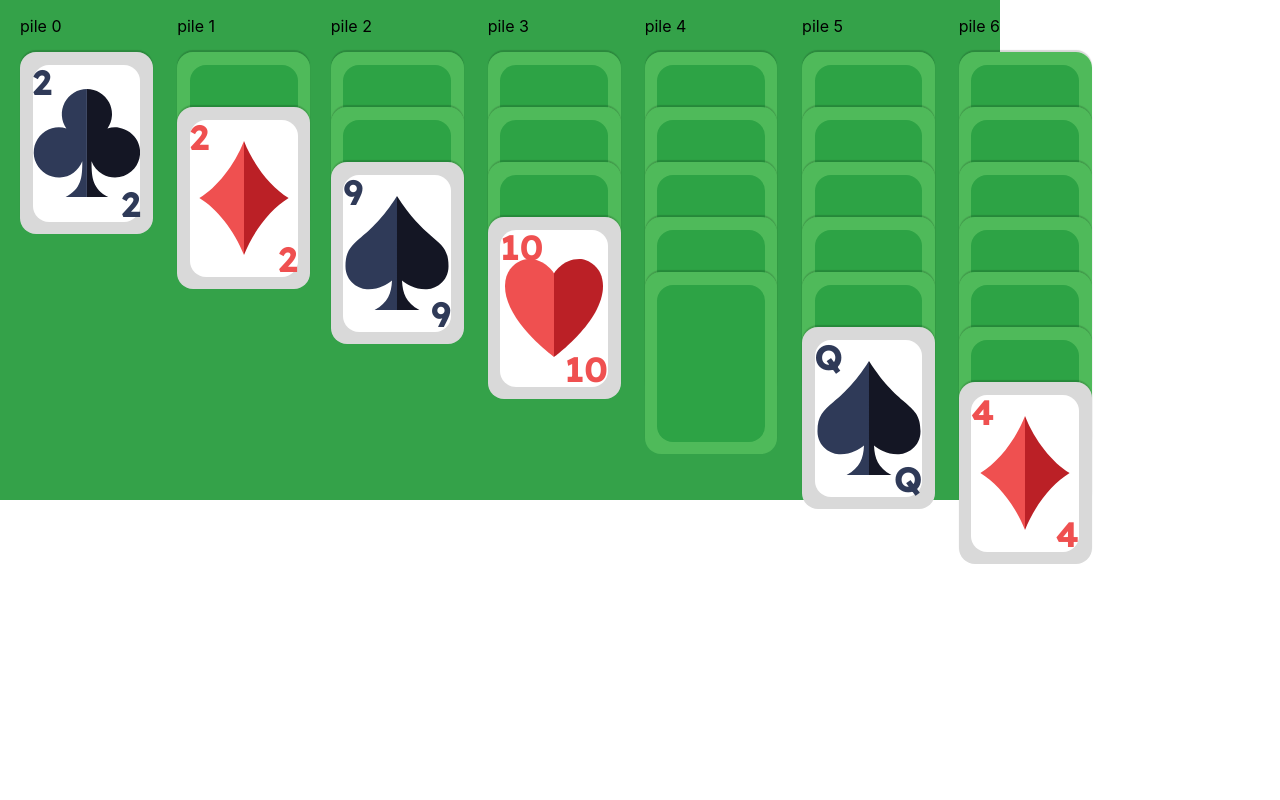
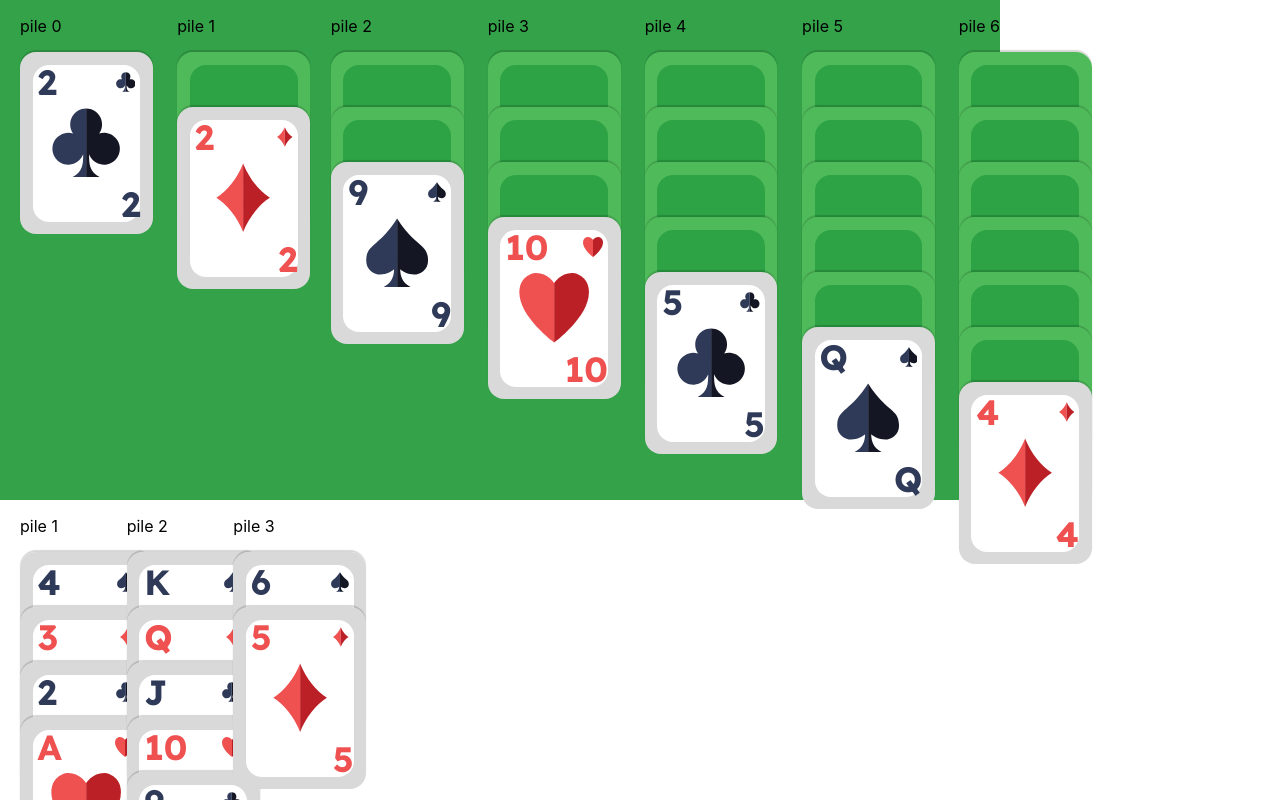
Before and after one commit to Nekeroo/Solitaire, a Next.js app: page / in a window 1280 px wide. Shown: the top 800 px of the page. Built offline with nearby package versions, Linux system fonts and the light colour scheme.

Commit message:
feat: placeCard, removeCard, canPlaceCard

```diff
--- a/assets/css/Card.module.css
+++ b/assets/css/Card.module.css
@@ -96,8 +96,20 @@
     align-items: center;
 }
 
-.CardSymbol svg {
-    --svgSize: 70%
-    height: var(var(--svgSize));
+.CardSymbol svg,
+.top svg {
+    --svgSize: 80%;
+    height: var(--svgSize);
     width: var(--svgSize);
 }
+
+.top svg {
+    width: fit-content;
+}
+
+.top {
+    display: flex;
+    justify-content: space-between;
+    align-items: center;
+    padding: 5px;
+}
--- a/components/board/board.tsx
+++ b/components/board/board.tsx
@@ -1,4 +1,4 @@
-import { useEffect, useState } from 'react';
+import { createRef, useEffect, useState } from 'react';
 import { StackProps } from '../../types/Stack.interface';
 import { CardProps } from '../../types/Card.interface';
 import Stack from '../stack/Stack';
@@ -6,10 +6,12 @@ import Stack from '../stack/Stack';
 const Board = () => {
     const [initOK, setInitOK] = useState<boolean>(false);
     const [stacks, setStacks] = useState<StackProps[]>([]);
+    const [stacksRefs, setStacksRefs] = useState<React.RefObject<HTMLDivElement>[]>([]);
+    const [dropSourceInfo, setDropSourceInfo] = useState<{stackIndex: number, card: CardProps} | null>(null);
+    const [dropTargetInfo, setDropTargetInfo] = useState<{stackIndex: number, card: CardProps} | null>(null);
 
     /* Init */
     useEffect(() => {
-        console.log(initOK);
         if (initOK) return;
 
         let numCardList = Array.from({length: 13}, (_, i) => i + 1);
@@ -23,7 +25,7 @@ const Board = () => {
                 number: number,
                 symbol: symbol,
                 color: color,
-                isVisible: Math.random() > 0.9 ? false : true
+                isVisible: true
             });
             })
         });
@@ -32,7 +34,6 @@ const Board = () => {
 
         for (let i = 0; i < 7; i++) {
             let stackCardList : CardProps[] = [];
-            console.log('creation du stack ' + i);
 
             for (let j = 0; j < i + 1; j++) {
                 let randomCardIndex = Math.round(Math.random() * (cardsList.length - 1));
@@ -52,17 +53,67 @@ const Board = () => {
                 index: i,
                 cardsList: stackCardList
             });
+
+            let temp = stacksRefs;
+
+            temp.splice(1, 0, createRef());
+
+            setStacksRefs(temp);
         }
+
+        document.addEventListener('onDragSource', (event : any) => {onDragHandler(event)});
+        document.addEventListener('onDropTarget', (event : any) => {onDropHandler(event)});
+        document.addEventListener('onClickCard', (event: any) => {onClickCardHandler(event)});
 
         setStacks(stacksList);
         setInitOK(true);
     });
 
+    const onDragHandler = (event : any) => {
+        // console.log('onDragHandler');
+        // console.log(event.detail);
+        setDropSourceInfo(event.detail);
+    }
+
+    const onDropHandler = (event : any) => {
+        // console.log('onDropHandler');
+        // console.log(event.detail);
+        setDropTargetInfo(event.detail);
+    }
+
+    const onClickCardHandler = (event: any) => {
+        let possibleStacksIndex = [];
+
+        possibleStacksIndex = stacksRefs.filter((stackRef) => (stackRef.current as any).canPlaceCard(event.detail.card));
+
+        if (possibleStacksIndex.length > 0) {
+            (stacksRefs[(possibleStacksIndex[0].current as any).getIndex()].current as any).placeCard(event.detail.card);
+            (stacksRefs[event.detail.stackIndex].current as any).removeCard(event.detail.card);
+        }
+    }
+
+    useEffect(() => {
+        if (!dropSourceInfo || !dropTargetInfo) return;
+
+        let stackSource = stacksRefs[dropSourceInfo.stackIndex].current as any;
+        let stackTarget = stacksRefs[dropTargetInfo.stackIndex].current as any;
+
+        if (!stackSource || !stackTarget) return;
+
+        if (stackTarget.canPlaceCard(dropSourceInfo.card)) {
+            stackTarget.placeCard(dropSourceInfo.card);
+            stackSource.removeCard(dropSourceInfo.card);
+        }
+
+        setDropSourceInfo(null);
+        setDropTargetInfo(null);
+    }, [dropSourceInfo, dropTargetInfo]);
+
     return (
         <div className='board'>{
-            stacks.map((stack) => {
+            stacks.map((stack, index) => {
                 return (
-                    <Stack {...stack}></Stack>
+                    <Stack {...stack} ref={stacksRefs[index]}></Stack>
                 );
             })
         }</div>
--- a/components/card/Card.tsx
+++ b/components/card/Card.tsx
@@ -35,6 +35,21 @@ const Card = (CardProps : CardProps) => {
         console.log(CardProps);
     }
 
+    const getSymbolSVG = () : JSX.Element => {
+        switch (CardProps.symbol) {
+            case 'pike':
+                return <Pike/>;
+            case 'tile':
+                return <Tile/>;
+            case 'clover':
+                return <Clover/>;
+            case 'heart':
+                return <Heart/>
+            default:
+                return <div/>
+        }
+    }
+
     return (
         <div
             style={CardProps.style}
@@ -50,13 +65,11 @@ const Card = (CardProps : CardProps) => {
                 :
                     (
                         <div className={styles.CardFrontFace}>
-                            <div className={`${styles.CardNumber} top`} style={{color: CardProps.color === 'red' ? '#EF5050' : '#2F3A58'}}>{getDisplayNumber()}</div>
-                            <div className={styles.CardSymbol}>{
-                                CardProps.symbol === 'pike' ? <Pike /> :
-                                    CardProps.symbol === 'tile' ? <Tile /> :
-                                        CardProps.symbol === 'clover' ? <Clover /> :
-                                            CardProps.symbol === 'heart' ? <Heart /> : null
-                            }</div>
+                            <div className={`${styles.CardNumber} ${styles.top}`} style={{color: CardProps.color === 'red' ? '#EF5050' : '#2F3A58'}}>
+                                {getDisplayNumber()}
+                                {getSymbolSVG()}
+                            </div>
+                            <div className={styles.CardSymbol}>{getSymbolSVG()}</div>
                             <div className={`${styles.CardNumber} ${styles.bottom}`} style={{color: CardProps.color === 'red' ? '#EF5050' : '#2F3A58'}}>{getDisplayNumber()}</div>
                         </div>
                     )
--- a/pages/index.tsx
+++ b/pages/index.tsx
@@ -81,100 +81,99 @@ export default function Home() {
     setCards(res);
   });
 
-  // return (
-  //   <div style={{
-  //     width: '100%',
-  //     height: '100%',
-  //     display: 'flex'
-  //   }}>
-  //     <div style={{
-  //       width: '25%',
-  //       display: 'grid',
-  //       gridTemplateColumns: 'repeat(3, 1fr)'
-  //     }}>
-  //       <Stack
-  //         style={{
-  //           display: 'flex',
-  //           flexDirection: 'column',
-  //         }}
+  return (
+    <div style={{
+      width: '100%',
+      height: '100%',
+      display: 'flex',
+      flexDirection: 'column'
+    }}>
+      <Board/>
+      <div style={{
+        width: '25%',
+        height: '700px',
+        display: 'grid',
+        gridTemplateColumns: 'repeat(3, 1fr)'
+      }}>
+        <Stack
+          style={{
+            display: 'flex',
+            flexDirection: 'column',
+          }}
 
-  //         stackType='pile'
+          stackType='pile'
 
-  //         index='1'
+          index='1'
 
-  //         cardsList={[
-  //           {number: 4, color: 'black', symbol: 'pike', isVisible: true},
-  //           {number: 3, color: 'red', symbol: 'tile', isVisible: true},
-  //           {number: 2, color: 'black', symbol: 'clover', isVisible: true},
-  //           {number: 1, color: 'red', symbol: 'heart', isVisible: true}
-  //         ]}>
-  //       </Stack>
+          cardsList={[
+            {number: 4, color: 'black', symbol: 'pike', isVisible: true},
+            {number: 3, color: 'red', symbol: 'tile', isVisible: true},
+            {number: 2, color: 'black', symbol: 'clover', isVisible: true},
+            {number: 1, color: 'red', symbol: 'heart', isVisible: true}
+          ]}>
+        </Stack>
 
-  //       <Stack
-  //         style={{
-  //           display: 'flex',
-  //           flexDirection: 'column',
-  //         }}
+        <Stack
+          style={{
+            display: 'flex',
+            flexDirection: 'column',
+          }}
 
-  //         stackType='pile'
+          stackType='pile'
 
-  //         index='2'
+          index='2'
 
-  //         cardsList={[
-  //           {number: 13, color: 'black', symbol: 'pike', isVisible: true},
-  //           {number: 12, color: 'red', symbol: 'tile', isVisible: true},
-  //           {number: 11, color: 'black', symbol: 'clover', isVisible: true},
-  //           {number: 10, color: 'red', symbol: 'heart', isVisible: true},
-  //           {number: 9, color: 'black', symbol: 'clover', isVisible: true},
-  //           {number: 8, color: 'red', symbol: 'heart', isVisible: true},
-  //           {number: 7, color: 'black', symbol: 'pike', isVisible: true}
-  //         ]}>
-  //       </Stack>
+          cardsList={[
+            {number: 13, color: 'black', symbol: 'pike', isVisible: true},
+            {number: 12, color: 'red', symbol: 'tile', isVisible: true},
+            {number: 11, color: 'black', symbol: 'clover', isVisible: true},
+            {number: 10, color: 'red', symbol: 'heart', isVisible: true},
+            {number: 9, color: 'black', symbol: 'clover', isVisible: true},
+            {number: 8, color: 'red', symbol: 'heart', isVisible: true},
+            {number: 7, color: 'black', symbol: 'pike', isVisible: true}
+          ]}>
+        </Stack>
 
-  //       <Stack
-  //         style={{
-  //           display: 'flex',
-  //           flexDirection: 'column',
-  //         }}
+        <Stack
+          style={{
+            display: 'flex',
+            flexDirection: 'column',
+          }}
 
-  //         stackType='pile'
+          stackType='pile'
 
-  //         index='3'
+          index='3'
 
-  //         cardsList={[
-  //           {number: 6, color: 'black', symbol: 'pike', isVisible: true},
-  //           {number: 5, color: 'red', symbol: 'tile', isVisible: true}
-  //         ]}>
-  //       </Stack>
-  //     </div>
-  //     <div style={{
-  //       width: '75%',
-  //       height: '100%',
-  //       display: 'grid',
-  //       gridTemplateColumns: 'repeat(13, 1fr)',
-  //       gridTemplateRows: 'repeat(4, 1fr)',
-  //       gridGap: '1rem',
-  //       backgroundColor: '#2b2b3c'
-  //     }}>{
-  //       cards.map((card, index) => {
-  //         return (
-  //           <div
-  //             onDragEnd={(e: object) => dragEnd(e, card)}
-  //             onDrop={(e: any) => onDrop(e, card)}
-  //           >
-  //             <Card key={index} {...card} />
-  //           </div>
-  //         )
-  //       })
+          cardsList={[
+            {number: 6, color: 'black', symbol: 'pike', isVisible: true},
+            {number: 5, color: 'red', symbol: 'tile', isVisible: true}
+          ]}>
+        </Stack>
+      </div>
+      <div style={{
+        width: '75%',
+        height: '100%',
+        display: 'grid',
+        gridTemplateColumns: 'repeat(13, 1fr)',
+        gridTemplateRows: 'repeat(4, 1fr)',
+        gridGap: '1rem',
+        backgroundColor: '#2b2b3c'
+      }}>{
+        cards.map((card, index) => {
+          return (
+            <div
+              onDragEnd={(e: object) => dragEnd(e, card)}
+              onDrop={(e: any) => onDrop(e, card)}
+            >
+              <Card key={index} {...card} />
+            </div>
+          )
+        })
 
-  //       // [...Array(52)].map((_, index) => {
-  //       //   return (<Card key={index} number={index} symbol={'heart'} color={'red'} />)
-  //       // })
-  //     }</div>
-  //   </div>
-  // );
-
-  return (
-    <Board/>
+        // [...Array(52)].map((_, index) => {
+        //   return (<Card key={index} number={index} symbol={'heart'} color={'red'} />)
+        // })
+      }</div>
+    </div>
   );
 }
```
Also changed, not shown: components/stack/Stack.tsx (+46 -12 lines).
